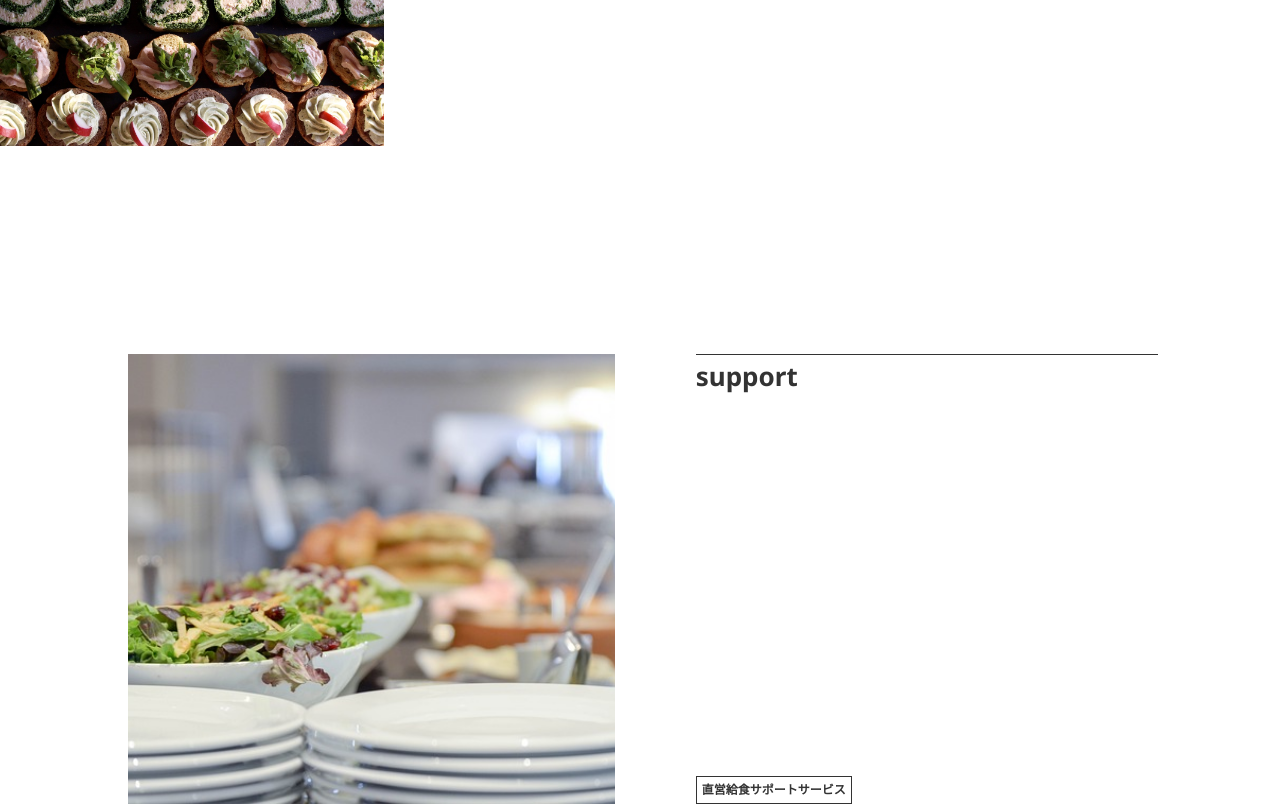
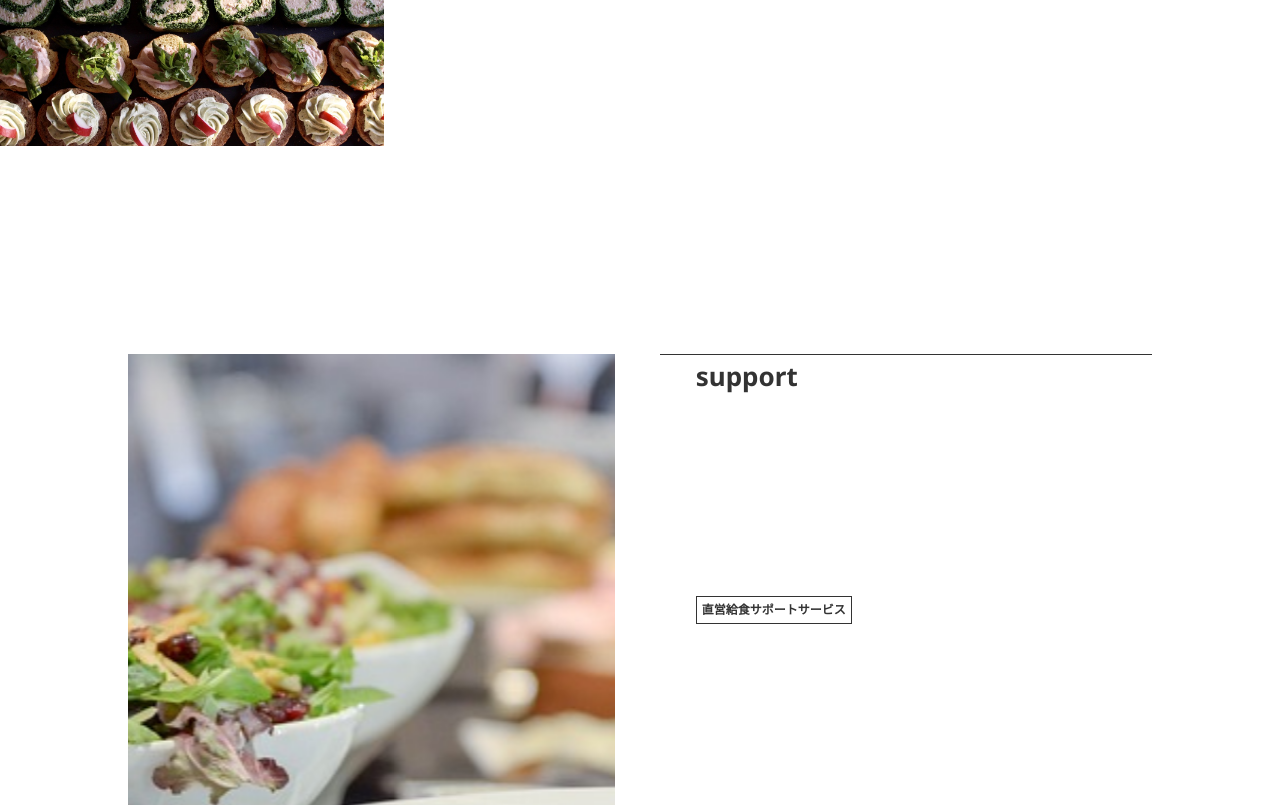
Before and after one commit to y3kh6s03/Fresco-site, a Next.js app: page /Works in a window 1280 px wide. Shown: the part 1780-2587 px from the top of the page. Built offline with nearby package versions, Linux system fonts and the light colour scheme; a web font is replaced by a local one.

Commit message:
works completed

```diff
--- a/app/Home/components/Works/Works.jsx
+++ b/app/Home/components/Works/Works.jsx
@@ -5,7 +5,7 @@ import { Swiper, SwiperSlide } from "swiper/react"
 import "swiper/scss";
 import { Autoplay } from "swiper/modules"
 
-import worksContents from "app/Works/components/Contents/WorksContents.json"
+import Contents from "app/Works/components/Contents/Contents.json"
 import "app/Home/components/Works/Works.scss";
 import { HolizonScroll } from "@/app/components/Scroll/Scroll";
 import { ContentsTitle } from "@/app/components/ContentsTitle/ContentsTitle";
@@ -42,7 +42,7 @@ export const HomeWorks = () => {
                 modules={[Autoplay]}
                 loop={true}
             >
-                {worksContents.map((item, index) => {
+                {Contents.map((item, index) => {
                     return (
                         <SwiperSlide key={index}>
                             <Link href={`/Works#${item.enTitle}`}>
--- /dev/null
+++ b/app/Works/components/Contents/Contents.jsx
@@ -0,0 +1,76 @@
+"use client"
+
+import { motion, useScroll, useTransform } from "framer-motion"
+import { useRef } from "react";
+
+import workContentsItem from "app/Works/components/Contents/Contents.json"
+import "app/Works/components/Contents/Contents.scss";
+import { ContactButton } from "@/app/components/Button/Button";
+
+export const Contents = () => {
+
+    const scrollTarget = useRef(null);
+    const { scrollYProgress } = useScroll({
+        target: scrollTarget
+    })
+    const scrollScale = useTransform(scrollYProgress, [0, 1], [1, 2])
+
+
+
+
+    return (
+        <div className="worksContents__wrapper">
+            {
+                workContentsItem.map((workContentItem, index) => {
+                    return (
+                        <section id={workContentItem.enTitle} key={index} className="worksContents container">
+                            <div className="worksContents__inner">
+                                <div className="worksContents__inner__title">
+                                    <motion.span
+                                        initial={{ scaleX: 0 }}
+                                        whileInView={{ scaleX: 1 }}
+                                        viewport={{ once: true }}
+                                        transition={{
+                                            duration: .5,
+                                            ease: [0.83, 0, 0.17, 1]
+                                        }}
+                                        className="worksContents__inner__title__bar"></motion.span>
+                                    <h3 className="worksContents__inner__title__h3">
+                                        {workContentItem.enTitle}
+                                        <span>{workContentItem.jaTitle}</span>
+                                    </h3>
+                                    <motion.div
+                                        initial={{ clipPath: "polygon(0 0,0 0, 0 100%, 0 100%)" }}
+                                        whileInView={{ clipPath: "polygon(0 0,100% 0, 100% 100%, 0 100%)" }}
+                                        viewport={{ once: true }}
+                                        transition={{
+                                            duration: .5,
+                                            delay: .5,
+                                            ease: [0.83, 0, 0.17, 1]
+                                        }}
+                                        className="worksContents__inner__title__image">
+                                        <motion.img
+                                            style={{ scale: scrollScale }}
+                                            src={workContentItem.image} alt="works-image" />
+                                    </motion.div>
+                                </div>
+                                <h4 className="worksContents__inner__headline">
+                                    customer: <br />
+                                    {workContentItem.customer}&nbsp;さま
+                                </h4>
+                                <p className="worksContents__inner__description">
+                                    {workContentItem.description}
+                                </p>
+                            </div>
+
+                            <div src="" alt="" className="worksContents__subimage" >
+                                <img src={workContentItem.subImage} alt="works-image" />
+                            </div>
+                        </section>
+                    )
+                })
+            }
+            < ContactButton />
+        </div>
+    )
+}
--- a/app/Works/components/Contents/WorksContents.scss
+++ b/app/Works/components/Contents/Contents.scss
@@ -14,6 +14,14 @@
                 gap: 50px;
             }
 
+            &__bar{
+                width: 48%;
+                height: 1px;
+                background-color: $cBlack;
+                position: absolute;
+                transform-origin: left;
+            }
+
             &__h3 {
                 position: relative;
                 flex: 1;
@@ -21,20 +29,11 @@
                 white-space: nowrap;
                 z-index: 10;
 
-                &::before {
-                    content: "";
-                    width: 95%;
-                    height: 1px;
-                    background-color: $cBlack;
-                    position: absolute;
-
-                }
-
                 & span {
                     @extend .font-sm;
                     padding: 3px 5px;
                     position: absolute;
-                    bottom: 0;
+                    bottom: 40%;
                     right: 3%;
                     border: 1px solid $cBlack;
                 }
@@ -99,6 +98,10 @@
         &__title {
             flex-direction: row-reverse;
 
+            &__bar{
+                transform-origin: right;
+            }
+
             &__h3 {
                 left: 3%;
 
--- a/app/Works/components/Contents/WorksContents.jsx
+++ /dev/null
@@ -1,39 +0,0 @@
-import "app/Works/components/Contents/WorksContents.scss";
-import workContentsItem from "app/Works/components/Contents/WorksContents.json"
-
-export const WorksContents = () => {
-    return (
-        <div className="worksContents__wrapper">
-            {
-                workContentsItem.map((workContentItem, index) => {
-                    return (
-                        <section id={workContentItem.enTitle} key={index} className="worksContents container">
-                            <div className="worksContents__inner">
-                                <div className="worksContents__inner__title">
-                                    <h3 className="worksContents__inner__title__h3">
-                                        {workContentItem.enTitle}
-                                        <span>{workContentItem.jaTitle}</span>
-                                    </h3>
-                                    <div className="worksContents__inner__title__image">
-                                        <img src={workContentItem.image} alt="works-image" />
-                                    </div>
-                                </div>
-                                <h4 className="worksContents__inner__headline">
-                                    customer: <br />
-                                    {workContentItem.customer}&nbsp;さま
-                                </h4>
-                                <p className="worksContents__inner__description">
-                                    {workContentItem.description}
-                                </p>
-                            </div>
-
-                            <div src="" alt="" className="worksContents__subimage" >
-                                <img src={workContentItem.subImage} alt="works-image" />
-                            </div>
-                        </section>
-                    )
-                })
-            }
-        </div>
-    )
-}
--- a/app/Works/components/Works.jsx
+++ b/app/Works/components/Works.jsx
@@ -1,4 +1,4 @@
-import { WorksContents } from "@/app/Works/components/Contents/WorksContents"
+import { Contents } from "@/app/Works/components/Contents/Contents"
 import { SubPageHero } from "@/app/components/SubPageHero/SubPageHero"
 
 export const Works = () => {
@@ -11,7 +11,7 @@ export const Works = () => {
     return (
         <>
             <SubPageHero item={worksHeroItem} />
-            <WorksContents />
+            <Contents />
         </>
     )
 }
```
Also changed, not shown: app/Home/components/About/About.scss (+47 -14 lines), app/Works/components/Contents/Contents.json (renamed from app/Works/components/Contents/WorksContents.json), 1 other file (tests, documents, lock files or other folders).
